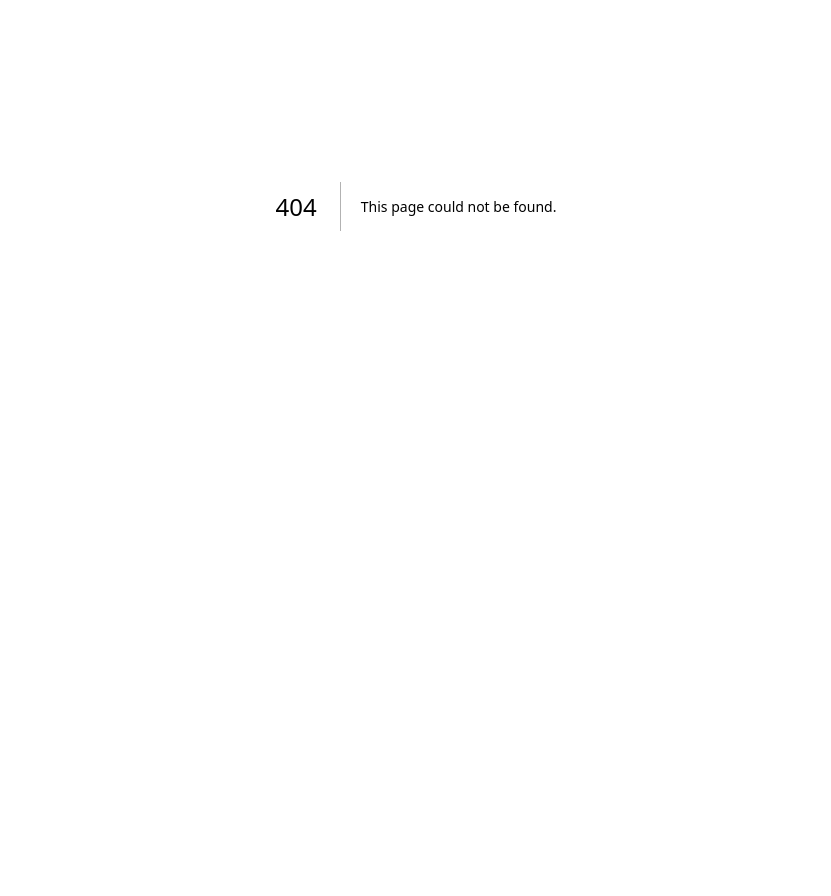
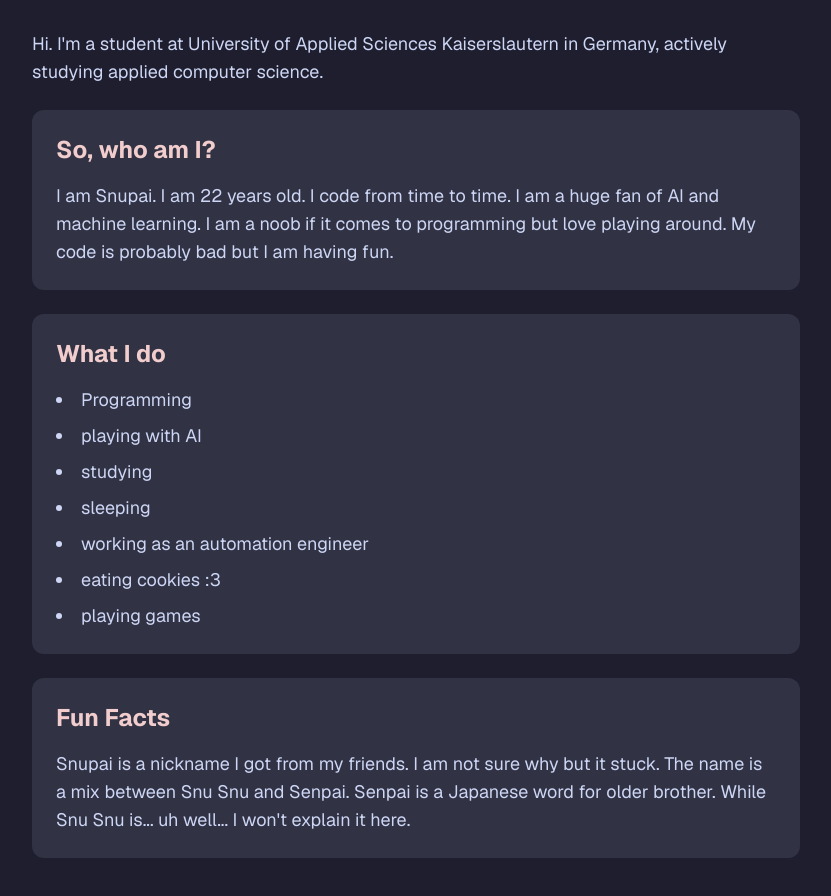
Before and after one commit to Snupai/snupai-site, a Next.js app: page /about in a window 1280 px wide. Before the commit this address had no page. Shown: the part 194-1090 px from the top of the page, without its empty margins (224-1055 px from the left). Before the commit the page ends 800 px from the top, so only its background shows below. Built offline with nearby package versions, Linux system fonts and the light colour scheme.

Commit message:
Add AboutPage component with personal information and fun facts

```diff
--- /dev/null
+++ b/src/app/about/page.tsx
@@ -0,0 +1,51 @@
+import Navigation from "~/components/Navigation";
+
+export default function AboutPage() {
+  return (
+    <main className="flex min-h-screen flex-col bg-mocha">
+      <Navigation currentPage="about" />
+      <div className="container mx-auto flex flex-col items-center justify-center gap-8 px-4 py-16">
+        <h1 className="text-5xl font-extrabold tracking-tight sm:text-[4rem]">
+          About <span className="text-mocha-rosewater">Snupai</span>
+        </h1>
+
+        <div className="max-w-3xl text-lg space-y-6">
+          <p>
+            Hi. I'm a student at University of Applied Sciences Kaiserslautern in Germany, actively studying applied computer science.
+          </p>
+
+          <div className="rounded-xl bg-mocha-surface p-6 space-y-4">
+            <h2 className="text-2xl font-bold text-mocha-flamingo">So, who am I?</h2>
+            <p>
+              I am Snupai. I am 22 years old. I code from time to time.
+              I am a huge fan of AI and machine learning. I am a noob if it comes to programming but love playing around.
+              My code is probably bad but I am having fun.
+            </p>
+          </div>
+
+          <div className="rounded-xl bg-mocha-surface p-6 space-y-4">
+            <h2 className="text-2xl font-bold text-mocha-flamingo">What I do</h2>
+            <ul className="list-disc list-inside space-y-2">
+              <li>Programming</li>
+              <li>playing with AI</li>
+              <li>studying</li>
+              <li>sleeping</li>
+              <li>working as an automation engineer</li>
+              <li>eating cookies :3</li>
+              <li>playing games</li>
+            </ul>
+          </div>
+
+          <div className="rounded-xl bg-mocha-surface p-6 space-y-4">
+            <h2 className="text-2xl font-bold text-mocha-flamingo">Fun Facts</h2>
+            <p>
+              Snupai is a nickname I got from my friends. I am not sure why but it stuck.
+              The name is a mix between Snu Snu and Senpai. Senpai is a Japanese word for older brother.
+              While Snu Snu is... uh well... I won't explain it here.
+            </p>
+          </div>
+        </div>
+      </div>
+    </main>
+  );
+}
```
